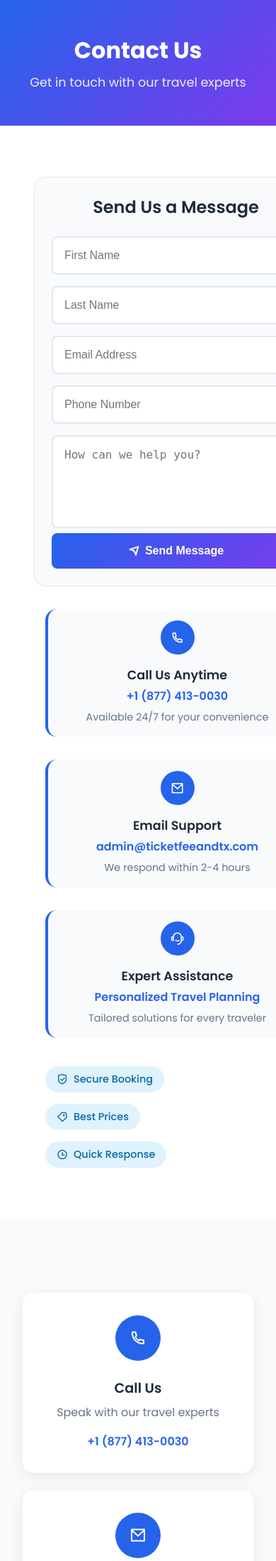
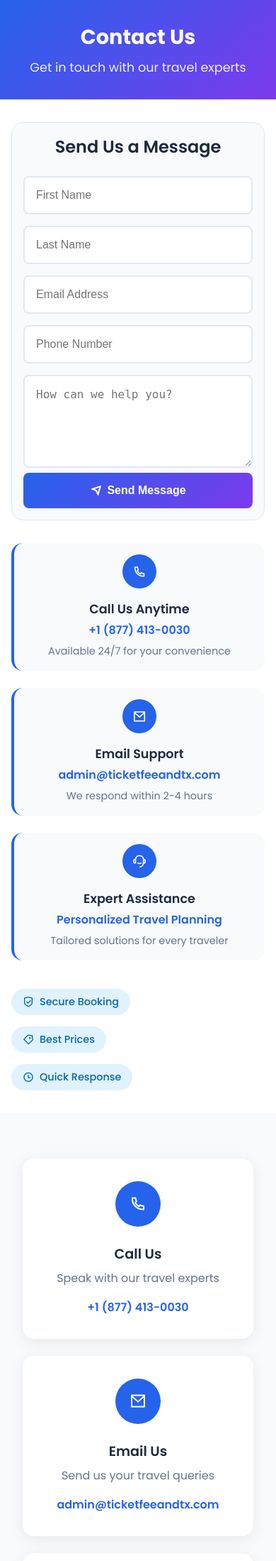
Before and after one commit to bringonweb/Ticketfeeandtx, a PHP site: page /contact.php in a window 390 px wide. Shown: the part 71-2270 px from the top of the page at 71% size. Run offline with PHP 8.4, Linux system fonts and the light colour scheme; some libraries are stand-ins or nearby versions.

Commit message:
change in the smtp of contact us paeg

```diff
--- a/contact-styles.css
+++ b/contact-styles.css
@@ -1,4 +1,31 @@
 /* Enhanced Contact Page Styles */
+
+/* Alert Messages */
+.alert {
+  padding: 1rem 1.5rem;
+  margin: 1rem auto;
+  border-radius: 0.5rem;
+  max-width: 1200px;
+  font-weight: 500;
+}
+
+.alert-success {
+  background: #d1fae5;
+  color: #065f46;
+  border: 1px solid #a7f3d0;
+}
+
+.alert-error {
+  background: #fee2e2;
+  color: #991b1b;
+  border: 1px solid #fca5a5;
+}
+
+.alert-warning {
+  background: #fef3c7;
+  color: #92400e;
+  border: 1px solid #fcd34d;
+}
 
 /* Common Header Enhancement */
 .common-header {
@@ -33,6 +60,8 @@
   max-width: 1200px;
   margin: 0 auto;
   padding: 0 1rem;
+  width: 100%;
+  box-sizing: border-box;
 }
 
 /* Left Side: Contact Info */
@@ -153,6 +182,8 @@
   font-size: 1rem;
   transition: border-color 0.3s ease;
   background: white;
+  width: 100%;
+  box-sizing: border-box;
 }
 
 .contact-input:focus, .contact-textarea:focus {
@@ -291,17 +322,20 @@
   .contact-grid {
     grid-template-columns: 1fr;
     gap: 2rem;
+    padding: 0 1rem;
   }
 
   .contact-info-content {
     order: 2;
-    padding: 0 1rem;
+    padding: 0;
   }
 
   .contact-form-content {
     order: 1;
     padding: 1.5rem;
-    margin: 0 1rem;
+    margin: 0;
+    width: 100%;
+    box-sizing: border-box;
   }
 
   .form__group {
@@ -321,14 +355,13 @@
     justify-content: flex-start;
     flex-direction: column;
     align-items: flex-start;
-    margin: 0 1rem;
   }
 
   .contact-detail-item {
     flex-direction: column;
     text-align: center;
     align-items: center;
-    margin: 0 1rem 2rem 1rem;
+    margin: 0 0 2rem 0;
   }
 
   .detail-content {
@@ -341,11 +374,64 @@
 }
 
 @media (max-width: 480px) {
+  .section__container {
+    padding: 0 1rem;
+  }
+
+  .contact-grid {
+    padding: 0;
+  }
+
+  .contact-form-content {
+    padding: 1rem;
+    margin: 0;
+  }
+
+  .contact-input, .contact-textarea {
+    width: 100%;
+    box-sizing: border-box;
+  }
+
   .contact-submit-btn {
     width: 100%;
   }
 
   .contact-detail-item {
     padding: 1rem;
+    margin: 0 0 1.5rem 0;
+  }
+
+  .common-header {
+    padding: 2rem 1rem;
+  }
+
+  .common-header h1 {
+    font-size: 1.8rem;
   }
 }
+
+@media (max-width: 375px) {
+  .contact-main-section {
+    padding: 1.5rem 0;
+  }
+
+  .contact-form-content {
+    padding: 0.75rem;
+    border-radius: 0.5rem;
+  }
+
+  .contact-input, .contact-textarea {
+    padding: 0.75rem;
+    font-size: 0.9rem;
+  }
+
+  .contact-submit-btn {
+    padding: 0.75rem 1.5rem;
+    font-size: 0.9rem;
+  }
+
+  .form__group {
+    gap: 0.75rem;
+    margin-bottom: 0.75rem;
+  }
+}
--- a/contact.php
+++ b/contact.php
@@ -30,6 +30,22 @@
         <h1>Contact Us</h1>
         <p>Get in touch with our travel experts</p>
     </div>
+
+    <?php
+    session_start();
+    if (isset($_SESSION['success_message'])) {
+        echo '<div class="alert alert-success">' . htmlspecialchars($_SESSION['success_message']) . '</div>';
+        unset($_SESSION['success_message']);
+    }
+    if (isset($_SESSION['error_message'])) {
+        echo '<div class="alert alert-error">' . htmlspecialchars($_SESSION['error_message']) . '</div>';
+        unset($_SESSION['error_message']);
+    }
+    if (isset($_SESSION['warning_message'])) {
+        echo '<div class="alert alert-warning">' . htmlspecialchars($_SESSION['warning_message']) . '</div>';
+        unset($_SESSION['warning_message']);
+    }
+    ?>
 
     <!-- Enhanced Contact Section -->
     <section class="contact-main-section">
```
Also changed, not shown: submit.php (+7 -7 lines).
